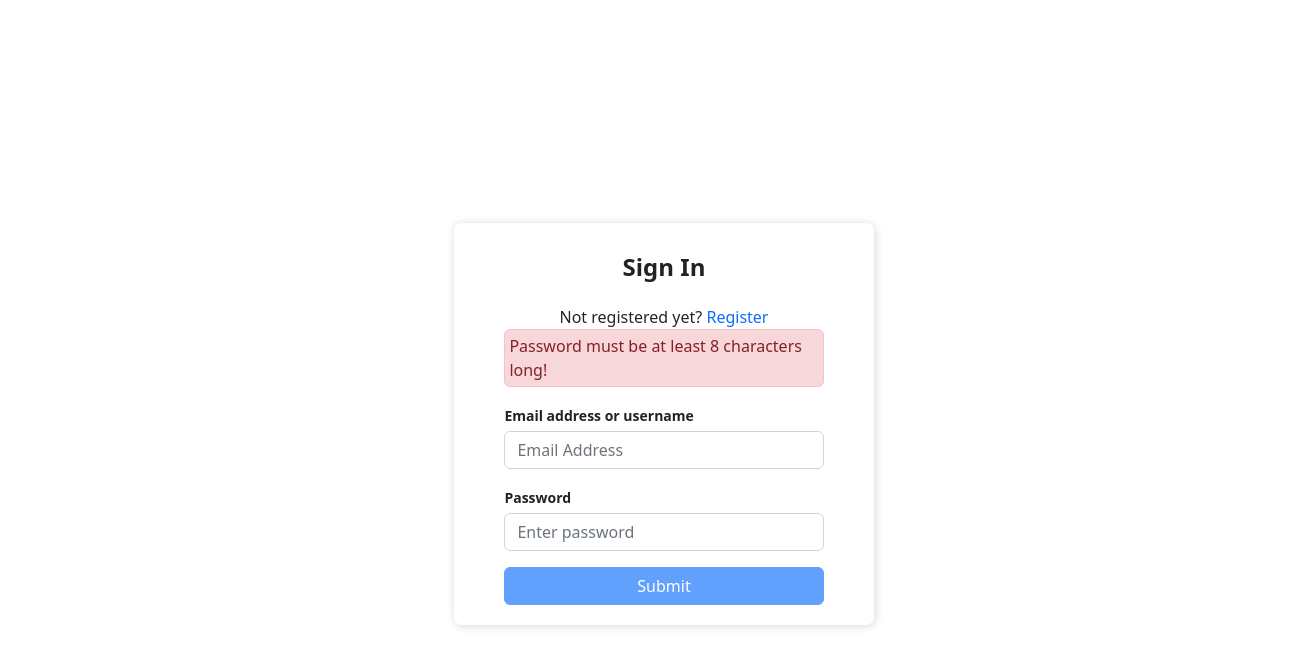
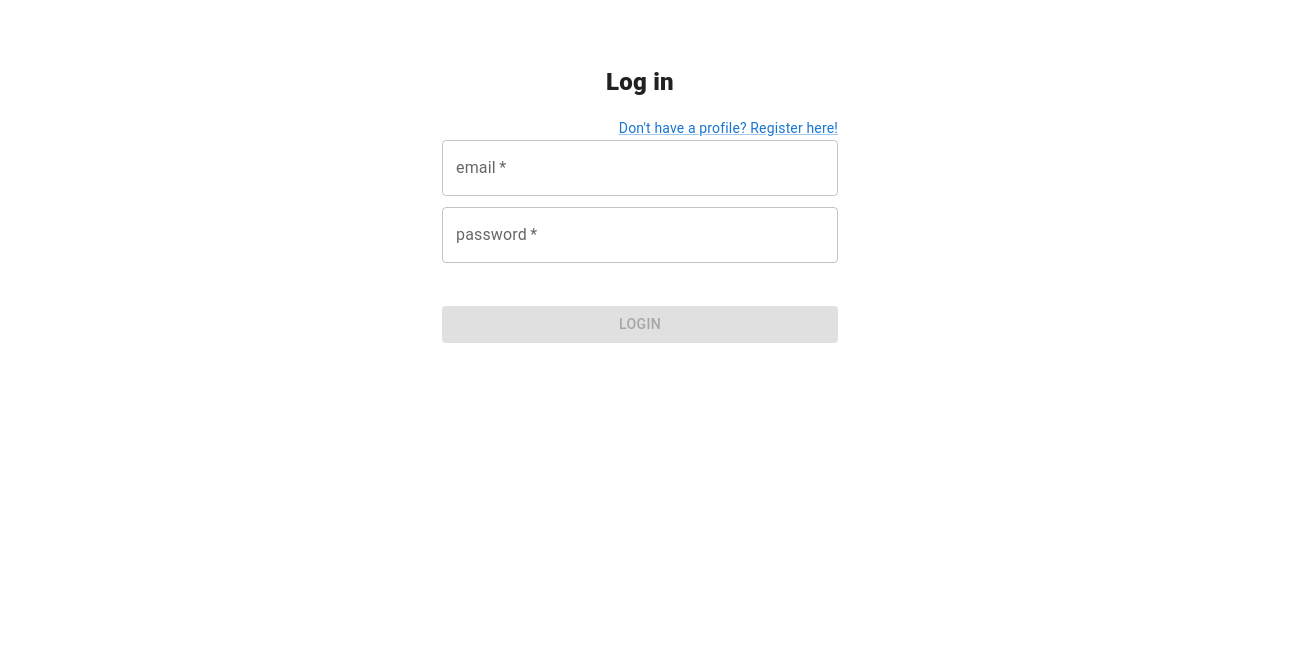
Before and after one commit to e-lich/globe-runner, a React (Create React App) app in the folder IzvorniKod/frontend/: page /login in a window 1280 px wide. Shown: the top 666 px of the page, 1304 px wide, since content can reach past the window. Built offline with nearby package versions, Linux system fonts and the light colour scheme.

Commit message:
fixed signIn form

```diff
--- a/IzvorniKod/frontend/package.json
+++ b/IzvorniKod/frontend/package.json
@@ -19,6 +19,7 @@
     "axios": "^1.1.3",
     "bootstrap": "^5.2.2",
     "date-fns": "^2.29.3",
+    "formik": "^2.2.9",
     "leaflet": "^1.9.3",
     "material-ui-icons": "^1.0.0-beta.36",
     "react": "^18.2.0",
@@ -29,7 +30,8 @@
     "react-router-dom": "^6.4.3",
     "react-scripts": "5.0.1",
     "typescript": "^4.8.4",
-    "web-vitals": "^2.1.4"
+    "web-vitals": "^2.1.4",
+    "yup": "^0.32.11"
   },
   "scripts": {
     "start": "react-scripts start",
--- a/IzvorniKod/frontend/src/App.tsx
+++ b/IzvorniKod/frontend/src/App.tsx
@@ -12,7 +12,6 @@ import About from "./pages/About";
 import EmailConfirm from "./pages/auth/EmailConfirm";
 import UserHomeMap from "./components/UserHomeMap";
 import AllUsers from "./pages/admin/AllUsers";
-import AdminHome from "./pages/admin/AllCards";
 import CartographerRequests from "./pages/admin/CartographerRequests";
 import UserHome from "./pages/user/UserHome";
 import GlobalStats from "./pages/user/GlobalStats";
--- a/IzvorniKod/frontend/src/components/UserHomeMap.tsx
+++ b/IzvorniKod/frontend/src/components/UserHomeMap.tsx
@@ -1,4 +1,3 @@
-import { MapContainer, TileLayer, Marker, Popup } from "react-leaflet";
 import L, { Icon } from "leaflet";
 import "leaflet/dist/leaflet.css";
 import { useEffect } from "react";
--- a/IzvorniKod/frontend/src/pages/admin/AllUsers.tsx
+++ b/IzvorniKod/frontend/src/pages/admin/AllUsers.tsx
@@ -1,9 +1,7 @@
 import Navbar from "../../components/Navbar";
 import React, { useEffect } from "react";
 import { useNavigate } from "react-router-dom";
-import PlayerCard from "../../components/PlayerCard";
 import UserCard from "../../components/UserCard";
-import EditProfilePopup from "../../components/EditProfilePopup";
 
 export default function AllUsers() {
   const navigate = useNavigate();
@@ -24,8 +22,6 @@ export default function AllUsers() {
         userImage: string;
       }>
     | undefined;
-
-  const placeholder = require("../../images/profile_picture.jpg"); // TODO remove this and use actual picture!
 
   // mock location data that we need to switch with an API call
   allUsers = [
--- a/IzvorniKod/frontend/src/pages/auth/SignIn.tsx
+++ b/IzvorniKod/frontend/src/pages/auth/SignIn.tsx
@@ -1,27 +1,29 @@
+import {
+  Alert,
+  Avatar,
+  Box,
+  Button,
+  Container,
+  CssBaseline,
+  Grid,
+  Link,
+  TextField,
+  Typography,
+} from "@mui/material";
 import axios from "axios";
-import { useEffect, useState } from "react";
+import { useState } from "react";
+import LockOutlinedIcon from "@mui/icons-material/LockOutlined";
 import { useNavigate } from "react-router-dom";
+import { Formik, Field, Form, ErrorMessage } from "formik";
+import * as Yup from "yup";
 
 export default function SignIn() {
-  let [email, setEmail] = useState("");
-  let [password, setPassword] = useState("");
-  let [submitDisabled, setSubmitDisabled] = useState(true);
   let [error, setError] = useState<Array<String>>([]);
 
   const navigate = useNavigate();
   const baseURL = "http://127.0.0.1:5000";
 
-  function handleEmailAndUsernameChange(
-    e: React.ChangeEvent<HTMLInputElement>
-  ): void {
-    setEmail(e.target.value);
-  }
-
-  function handlePasswordChange(e: React.ChangeEvent<HTMLInputElement>): void {
-    setPassword(e.target.value);
-  }
-
-  function handleLogin() {
+  const handleLogin = async (values: any, props: any) => {
     const config = {
       withCredentials: true,
     };
@@ -31,8 +33,8 @@ export default function SignIn() {
         .post(
           baseURL + "/login",
           {
-            username_or_email: email,
-            password: password,
+            username_or_email: values.email,
+            password: values.password,
           },
           config
         )
@@ -41,6 +43,7 @@ export default function SignIn() {
           if (res.data.email === undefined) {
             setError(res.data);
           } else {
+            setError([]);
             saveUserData(res.data);
             navigate("/home");
           }
@@ -49,7 +52,7 @@ export default function SignIn() {
           console.log(err);
         });
     });
-  }
+  };
 
   function saveUserData(data: any) {
     // localStorage.setItem(
@@ -68,75 +71,94 @@ export default function SignIn() {
     localStorage.setItem("user", JSON.stringify(data));
   }
 
-  useEffect(() => {
-    setError((prev) =>
-      prev.filter((e) => e !== "Password must be at least 8 characters long!")
-    );
-    if (email !== "" && password !== "" && password.length >= 8) {
-      setSubmitDisabled(false);
-    } else {
-      setSubmitDisabled(true);
-      if (password.length < 8) {
-        setError(["Password must be at least 8 characters long!"]);
-      }
-    }
-  }, [email, password]);
+  const initialValues = {
+    email: "",
+    password: "",
+  };
+
+  const validationSchema = Yup.object().shape({
+    email: Yup.string().email("Enter valid email").required("Required"),
+    password: Yup.string().min(8).required("Required"),
+  });
 
   return (
-    <div className="d-flex justify-content-center m-4 Auth-form-container align-items-center">
-      <form className="Auth-form">
-        <div className="Auth-form-content">
-          <h3 className="Auth-form-title">Sign In</h3>
-          <div className="text-center">
-            Not registered yet?{" "}
-            <span
-              className="link-primary"
-              onClick={() => {
-                navigate("/register");
+    <Container component="main" maxWidth="xs">
+      <CssBaseline />
+      <Box
+        sx={{
+          marginTop: 8,
+          display: "flex",
+          flexDirection: "column",
+          alignItems: "center",
         }}
       >
-              Register
-            </span>
-          </div>
-          {error.length > 0 &&
-            error.map((err, key) => (
-              <div className="alert-danger alert p-1" role="alert" key={key}>
-                {err}
-              </div>
+        <Typography
+          sx={{ textAlign: "center", mb: 2, fontSize: 24, fontWeight: 800 }}
+        >
+          Log in{" "}
+        </Typography>
+        {error.map((err, key) => (
+          <Alert key={key} severity="error" sx={{ mb: 2 }}>
+            <strong>Error: </strong> {err}
+          </Alert>
         ))}
-          <div className="form-group mt-3">
-            <label>Email address or username</label>
-            <input
-              type=""
-              className="form-control mt-1"
-              placeholder="Email Address"
-              onChange={(e) => handleEmailAndUsernameChange(e)}
+
+        <Grid container justifyContent="flex-end">
+          <Grid item>
+            <Link href="/register" variant="body2">
+              Don't have a profile? Register here!
+            </Link>
+          </Grid>
+        </Grid>
+
+        <Formik
+          initialValues={initialValues}
+          validationSchema={validationSchema}
+          onSubmit={handleLogin}
+        >
+          {(props) => (
+            <Form>
+              <Field
+                as={TextField}
+                label="email"
+                name="email"
+                placeholder="Enter email"
+                fullWidth
+                required
+                error={props.errors.email && props.touched.email}
+                helperText={<ErrorMessage name="email" />}
               />
-          </div>
-          <div className="form-group mt-3">
-            <label>Password</label>
-            <input
+              <Field
+                as={TextField}
+                label="password"
+                sx={{ mt: 1, mb: 2 }}
+                name="password"
+                placeholder="Enter password"
                 type="password"
-              className="form-control mt-1"
-              placeholder="Enter password"
-              onChange={(e) => handlePasswordChange(e)}
+                fullWidth
+                required
+                error={props.errors.password && props.touched.password}
+                helperText={<ErrorMessage name="password" />}
               />
-          </div>
-          <div className="d-grid gap-2 mt-3">
-            <button
+
+              <Button
                 type="submit"
-              className="btn btn-primary"
-              onClick={(event) => {
-                event.preventDefault();
-                handleLogin();
-              }}
-              disabled={submitDisabled}
+                color="primary"
+                variant="contained"
+                disabled={
+                  !props.touched.password && !props.touched.email
+                    ? true
+                    : !props.isValid
+                }
+                sx={{ mt: 3, mb: 2 }}
+                fullWidth
               >
-              Submit
-            </button>
-          </div>
-        </div>
-      </form>
-    </div>
+                Login
+              </Button>
+            </Form>
+          )}
+        </Formik>
+      </Box>
+    </Container>
   );
 }
--- a/IzvorniKod/frontend/src/pages/cartographer/CartographerHome.tsx
+++ b/IzvorniKod/frontend/src/pages/cartographer/CartographerHome.tsx
@@ -1,5 +1,5 @@
 import Navbar from "../../components/Navbar";
-import { useEffect, useState } from "react";
+import { useEffect } from "react";
 import { useNavigate } from "react-router-dom";
 import CartographerHomeMap from "../../components/CartographerHomeMap";
 
```
Also changed, not shown: IzvorniKod/frontend/public/globerunners_icon.jpeg (added), 1 other file (tests, documents, lock files or other folders). Lines whose indentation alone changed are shown as unchanged.
